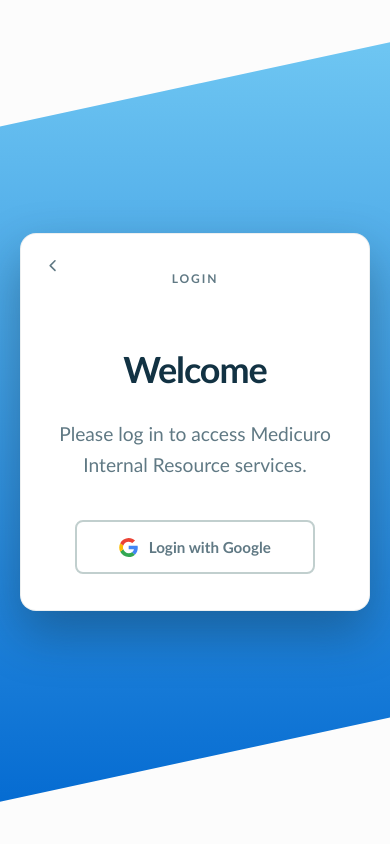
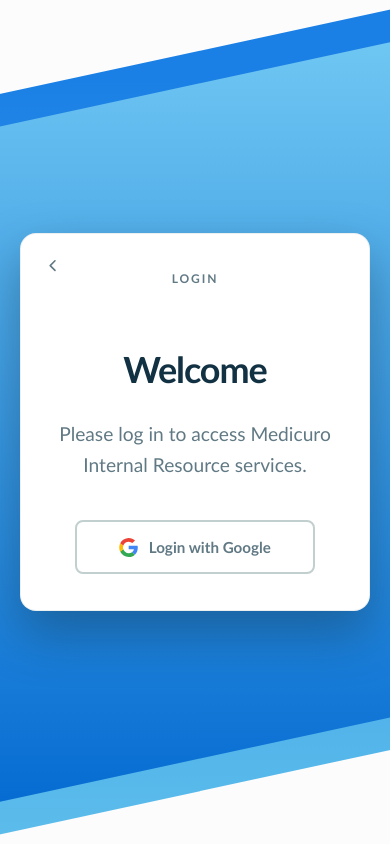
Before and after one commit to ZachScott123/Medicuro-resource-manual, a Next.js app: page /login in a window 390 px wide. Built offline with nearby package versions, Linux system fonts and the light colour scheme; no server answers.

Commit message:
Login Page Update - Changed the color behind the login pop-up for mobile users.

```diff
--- a/app/globals.css
+++ b/app/globals.css
@@ -3747,11 +3747,13 @@ body:has(.admin-notes) {
 	}
 
 	.login-panel-behind::after {
+		background: linear-gradient(0deg, #5dbeeb 0%, #1b80e5 90%);
+		clip-path: polygon(0 12%, 100% 2%, 100% 88%, 0 98%);
 		content: "";
 		inset: 0;
 		pointer-events: none;
 		position: absolute;
-		transform: scale(1.01);
+		transform: scale(1.02);
 		z-index: 1;
 	}
 
```
